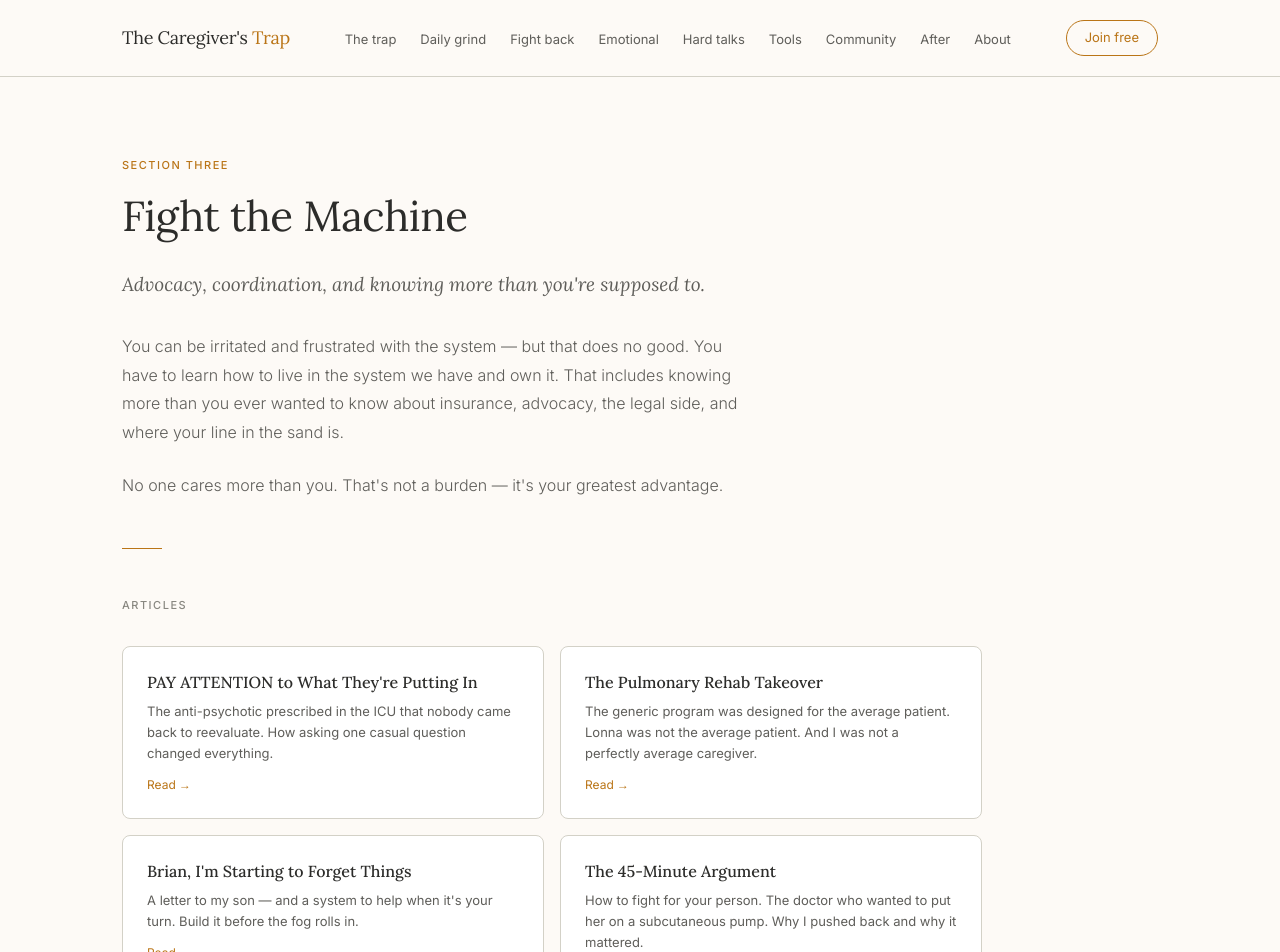
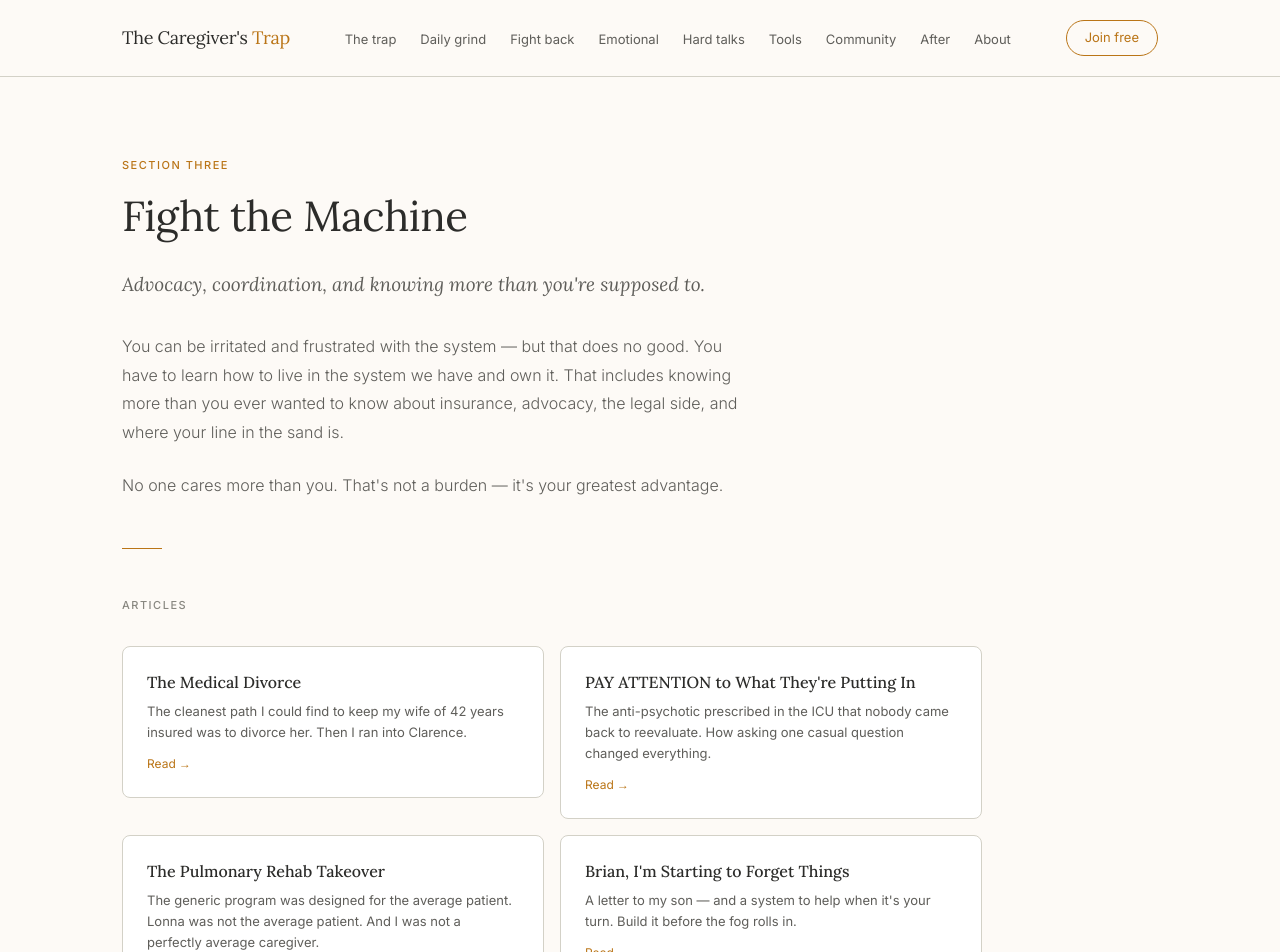
Before and after one commit to caseywsj/caregivertrap, a Next.js app: page /fight-back in a window 1280 px wide. Shown: the top 952 px of the page. Built offline with nearby package versions, Linux system fonts and the light colour scheme.

Commit message:
Add Medical Divorce card to Fight Back section page

```diff
--- a/app/fight-back/page.tsx
+++ b/app/fight-back/page.tsx
@@ -35,6 +35,7 @@ export default function FightBack() {
           </p>
           <div style={{ display: "grid", gridTemplateColumns: "repeat(auto-fit, minmax(280px, 1fr))", gap: "1rem", maxWidth: "860px" }}>
             {[
+              { title: "The Medical Divorce", desc: "The cleanest path I could find to keep my wife of 42 years insured was to divorce her. Then I ran into Clarence.", href: "/fight-back/medical-divorce" },
               { title: "PAY ATTENTION to What They're Putting In", desc: "The anti-psychotic prescribed in the ICU that nobody came back to reevaluate. How asking one casual question changed everything.", href: "/fight-back/pay-attention" },
               { title: "The Pulmonary Rehab Takeover", desc: "The generic program was designed for the average patient. Lonna was not the average patient. And I was not a perfectly average caregiver.", href: "/fight-back/pulmonary-rehab-takeover" },
               { title: "Brian, I'm Starting to Forget Things", desc: "A letter to my son — and a system to help when it's your turn. Build it before the fog rolls in.", href: "/fight-back/brian-letter" },
```
